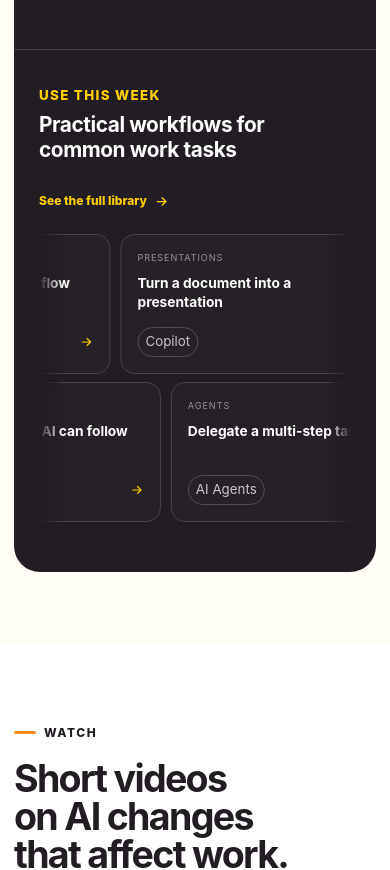
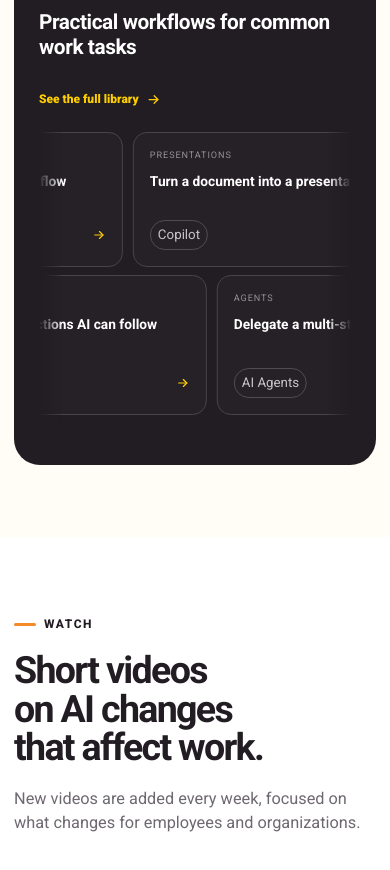
Before and after one commit to roleplay-ai/showcase-nudgeable, a Next.js app: page / in a window 390 px wide. Shown: the part 6028-6898 px from the top of the page. Built offline with nearby package versions, Linux system fonts and the light colour scheme; no server answers.

Commit message:
Update global styles to incorporate Roboto font and enhance typography with new CSS variables for headings and text sections. Adjust body font-family for consistency and improve responsiveness of various elements across the application.

```diff
--- a/app/globals.css
+++ b/app/globals.css
@@ -1,4 +1,7 @@
+@import url('https://fonts.googleapis.com/css2?family=Roboto:ital,wght@0,100..900;1,100..900&display=swap');
+
 :root {
+  --app-font: Roboto, ui-sans-serif, system-ui, -apple-system, BlinkMacSystemFont, "Segoe UI", Arial, sans-serif;
   --ink: #221d23;
   --muted: #6e6870;
   --line: #e9e4e3;
@@ -22,7 +25,7 @@
 
 * { box-sizing: border-box; }
 html { scroll-behavior: smooth; }
-body { margin: 0; background: var(--paper); color: var(--ink); font-family: "Visby CF", Inter, ui-sans-serif, system-ui, -apple-system, BlinkMacSystemFont, "Segoe UI", sans-serif; line-height: 1.5; }
+body { margin: 0; background: var(--paper); color: var(--ink); font-family: var(--app-font); line-height: 1.5; }
 a { color: inherit; text-decoration: none; }
 button, input, textarea, select { font: inherit; }
 button { color: inherit; }
```
